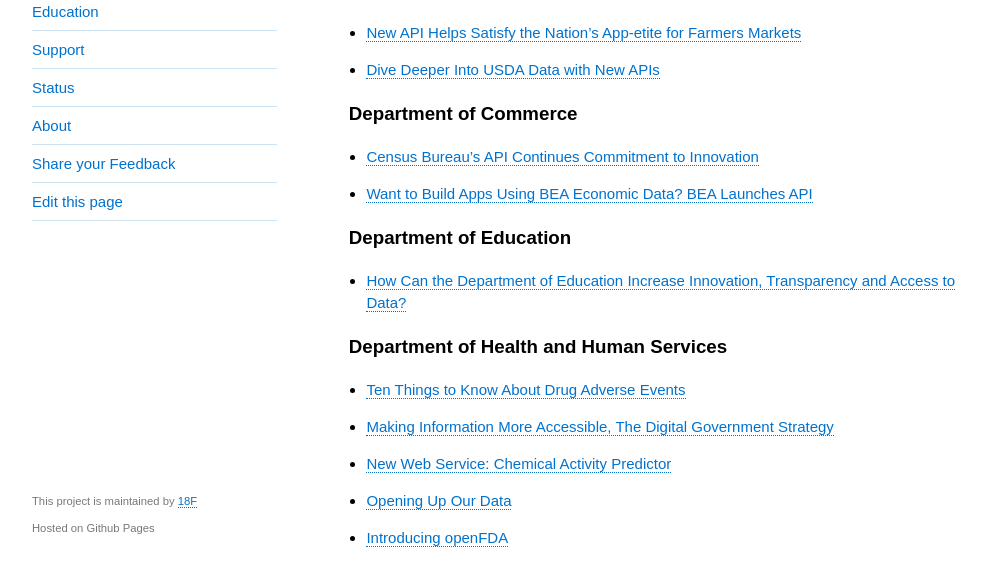
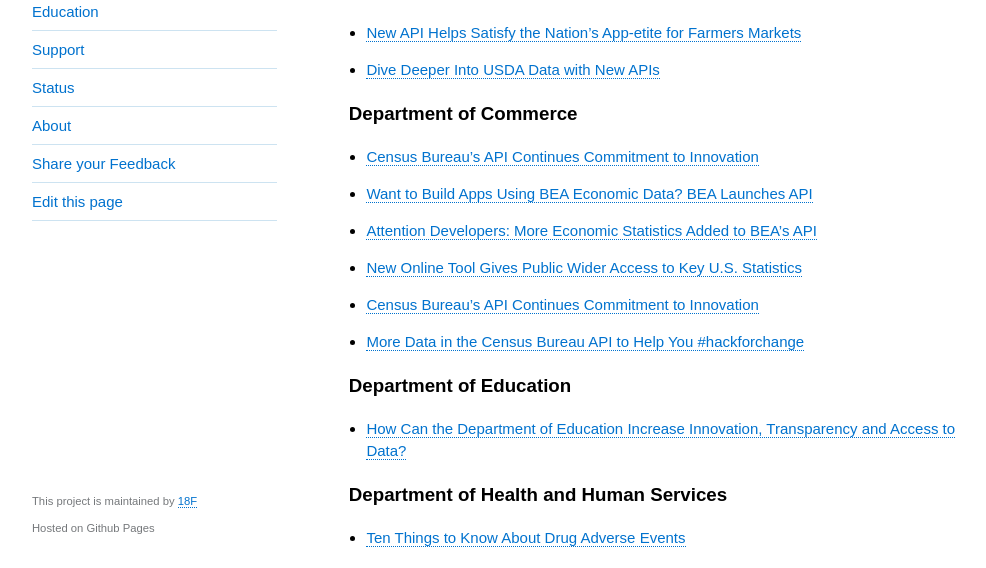
Before and after one commit to 18F/API-All-the-X, a Jekyll site: the page built from pages/government_api_blogposts.md, in a window 1280 px wide and 900 px high, cut to the strip 332-900 px from the top of the window. Shown: the whole strip, without its empty margins (128-1114 px from the left). Built offline with Jekyll 4.4.1, drawn with Linux system fonts in a browser that asks for light colours.

Commit message:
adding more commerce posts

```diff
--- a/pages/government_api_blogposts.md
+++ b/pages/government_api_blogposts.md
@@ -16,7 +16,10 @@
 ### Department of Commerce
 * [Census Bureau’s API Continues Commitment to Innovation](http://www.commerce.gov/blog/2014/03/20/census-bureau%E2%80%99s-api-continues-commitment-innovation)
 * [Want to Build Apps Using BEA Economic Data? BEA Launches API](http://blog.bea.gov/2013/07/11/bea-launches-api/)
-
+* [Attention Developers: More Economic Statistics Added to BEA’s API](http://www.commerce.gov/blog/2014/06/11/attention-developers-more-economic-statistics-added-bea%E2%80%99s-api)
+* [New Online Tool Gives Public Wider Access to Key U.S. Statistics](http://www.commerce.gov/blog/2012/07/27/new-online-tool-gives-public-wider-access-key-us-statistics)
+* [Census Bureau’s API Continues Commitment to Innovation](http://www.commerce.gov/blog/2014/03/20/census-bureau%E2%80%99s-api-continues-commitment-innovation)
+* [More Data in the Census Bureau API to Help You #hackforchange](http://www.commerce.gov/blog/2014/06/10/more-data-census-bureau-api-help-you-hackforchange-0)
 
 ### Department of Education
 * [How Can the Department of Education Increase Innovation, Transparency and Access to Data?](http://www.ed.gov/blog/2014/04/how-can-the-department-of-education-increase-innovation-transparency-and-access-to-data/)
```
